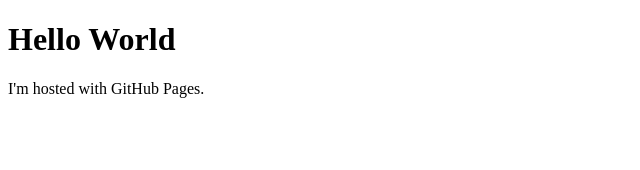
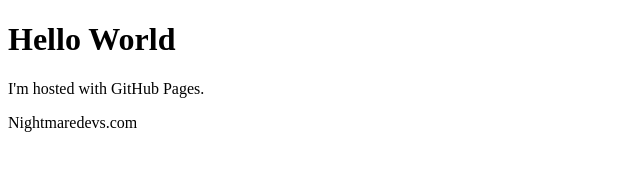
Before and after one commit to Farik07/farik07.github.io, a plain HTML site: page index.html in a window 1280 px wide. Shown: the whole page, without its empty margins (0-640 px from the left). Drawn offline with Linux system fonts and the light colour scheme.

Commit message:
Update index.html

```diff
--- a/index.html
+++ b/index.html
@@ -3,5 +3,6 @@
 <body>
 <h1>Hello World</h1>
 <p>I'm hosted with GitHub Pages.</p>
+<p>Nightmaredevs.com</p>
 </body>
 </html>
```
